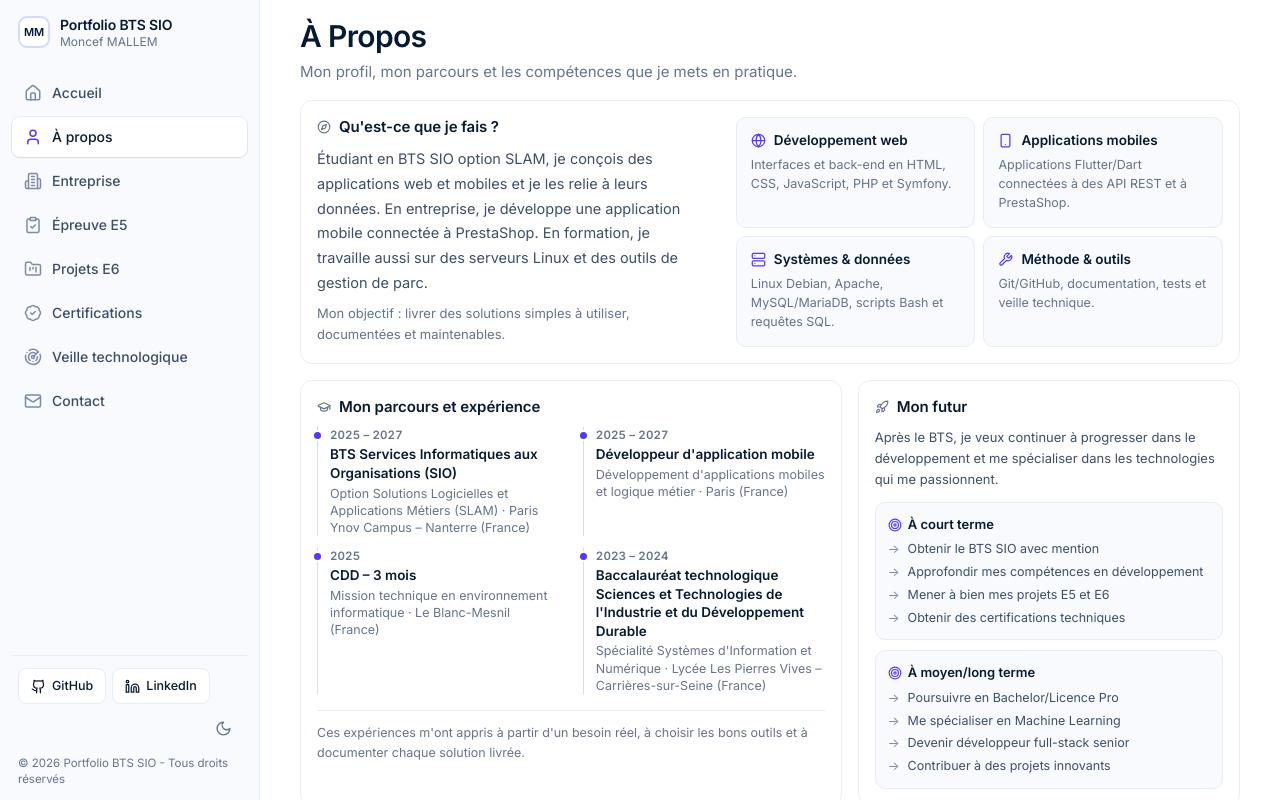
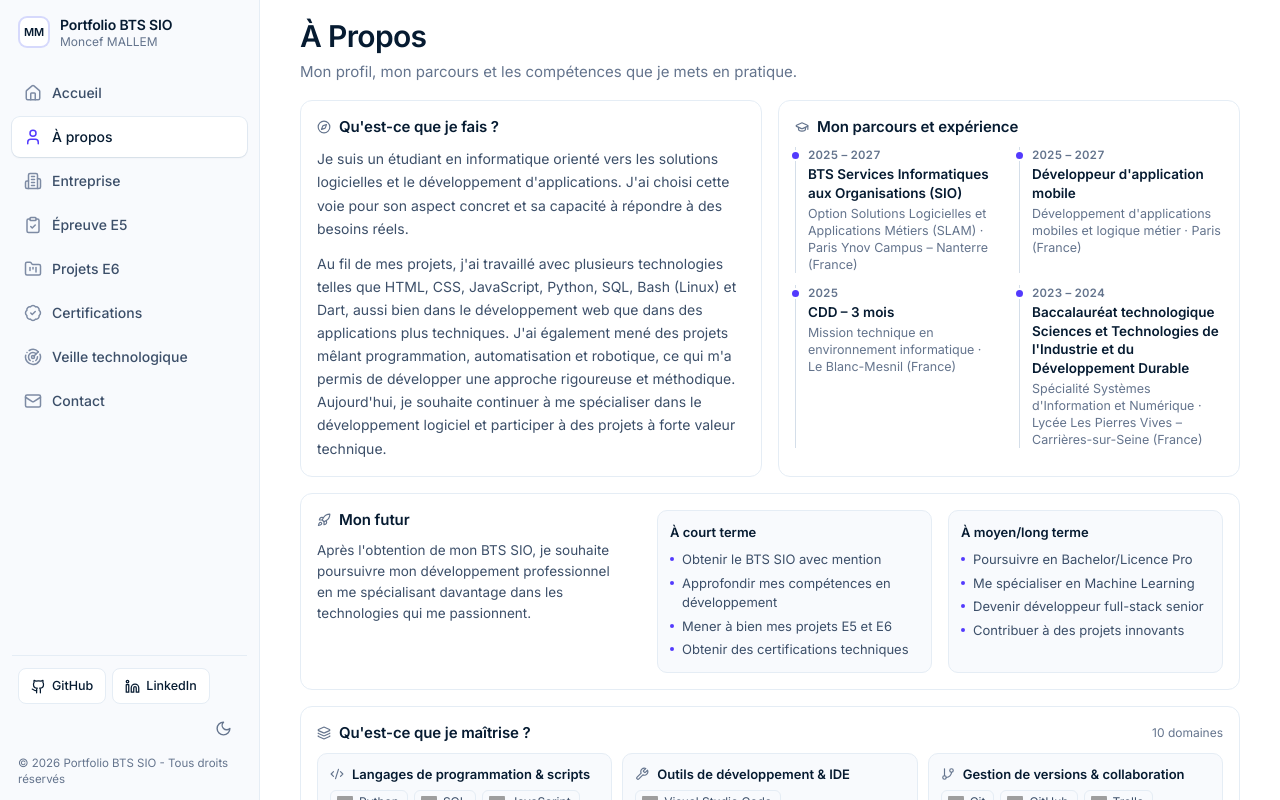
Before and after one commit to mcf78/portfolio-moncef-mallem, a React (Vite) app: page / in a window 1280 px wide. Both pictures are taken after a click on the button "À propos". Shown: the top 800 px of the page. Built offline with nearby package versions, Linux system fonts and the light colour scheme; grey boxes are pictures that could not be loaded.

Commit message:
APropos : restaure le texte d'origine et nettoie les objectifs
- Remet le contenu initial de Qu'est-ce que je fais ? sans les blocs ajoutes.
- Retire les icones de type logo dans A court terme et A moyen/long terme.
- Retablit la grille profil/parcours et la section Mon futur pleine largeur.

```diff
--- a/src/app/components/APropos.tsx
+++ b/src/app/components/APropos.tsx
@@ -10,7 +10,6 @@ import {
   Cpu,
   FileText,
   Rocket,
-  Target,
   Compass,
   GraduationCap,
   Layers,
@@ -153,68 +152,32 @@ export function APropos() {
     },
   ];
 
-  // Quatre domaines suffisent pour comprendre le profil en quelques secondes.
-  const domaines = [
-    {
-      icone: Globe,
-      titre: 'Développement web',
-      texte: 'Interfaces et back-end en HTML, CSS, JavaScript, PHP et Symfony.',
-    },
-    {
-      icone: Smartphone,
-      titre: 'Applications mobiles',
-      texte: 'Applications Flutter/Dart connectées à des API REST et à PrestaShop.',
-    },
-    {
-      icone: Server,
-      titre: 'Systèmes & données',
-      texte: 'Linux Debian, Apache, MySQL/MariaDB, scripts Bash et requêtes SQL.',
-    },
-    {
-      icone: Wrench,
-      titre: 'Méthode & outils',
-      texte: 'Git/GitHub, documentation, tests et veille technique.',
-    },
-  ];
-
   return (
     <div>
       <PageHeader title="À Propos" description="Mon profil, mon parcours et les compétences que je mets en pratique." />
 
       <div className="grid gap-4 lg:grid-cols-12">
         {/* Ce que je fais */}
-        <Card dense className="lg:col-span-12">
-          <div className="grid gap-5 lg:grid-cols-[minmax(0,1.05fr)_minmax(0,1.35fr)] lg:items-start lg:gap-10">
-            <div className="min-w-0">
+        <Card dense className="lg:col-span-6">
           <CardTitle icon={<Compass size={14} />}>Qu'est-ce que je fais ?</CardTitle>
-              <p className="max-w-[56ch] text-[14.5px] leading-[1.7] text-ink-2">
-                Étudiant en BTS SIO option SLAM, je conçois des applications web et mobiles et je les relie à leurs
-                données. En entreprise, je développe une application mobile connectée à PrestaShop. En formation, je
-                travaille aussi sur des serveurs Linux et des outils de gestion de parc.
+          <p className="text-[14px] leading-[1.65] text-ink-2">
+            Je suis un étudiant en informatique orienté vers les solutions logicielles et le développement
+            d'applications. J'ai choisi cette voie pour son aspect concret et sa capacité à répondre à des besoins
+            réels.
           </p>
-              <p className="mt-2 max-w-[56ch] text-[13px] leading-[1.6] text-ink-3">
-                Mon objectif : livrer des solutions simples à utiliser, documentées et maintenables.
+          <p className="mt-3 text-[14px] leading-[1.65] text-ink-2">
+            Au fil de mes projets, j'ai travaillé avec plusieurs technologies telles que HTML, CSS, JavaScript, Python,
+            SQL, Bash (Linux) et Dart, aussi bien dans le développement web que dans des applications plus techniques.
+            J'ai également mené des projets mêlant programmation, automatisation et robotique, ce qui m'a permis de
+            développer une approche rigoureuse et méthodique. Aujourd'hui, je souhaite continuer à me spécialiser dans
+            le développement logiciel et participer à des projets à forte valeur technique.
           </p>
-            </div>
-
-            <div className="grid gap-2 sm:grid-cols-2">
-              {domaines.map(({ icone: Icone, titre, texte }) => (
-                <div key={titre} className="rounded-[10px] border border-line bg-surface-2 p-3.5">
-                  <h3 className="flex items-center gap-2 text-[13.5px] leading-tight font-semibold text-ink">
-                    <Icone aria-hidden size={15} className="shrink-0 text-brand" />
-                    {titre}
-                  </h3>
-                  <p className="mt-1.5 text-[12.5px] leading-[1.55] text-ink-3">{texte}</p>
-                </div>
-              ))}
-            </div>
-          </div>
         </Card>
 
         {/* Mon parcours et expérience */}
-        <Card dense className="lg:col-span-7">
+        <Card dense className="lg:col-span-6">
           <CardTitle icon={<GraduationCap size={14} />}>Mon parcours et expérience</CardTitle>
-          <ol className="grid gap-x-6 gap-y-3 sm:grid-cols-2">
+          <ol className="grid gap-x-5 gap-y-3 sm:grid-cols-2">
             {parcours.map((etape) => (
               <li key={etape.titre} className="relative border-l border-line-strong pl-3">
                 <span aria-hidden className="absolute top-[5px] -left-[4px] size-[7px] rounded-full bg-brand ring-2 ring-surface" />
@@ -224,36 +187,33 @@ export function APropos() {
               </li>
             ))}
           </ol>
-          <p className="mt-4 border-t border-line pt-3 text-[12.5px] leading-[1.6] text-ink-3">
-            Ces expériences m'ont appris à partir d'un besoin réel, à choisir les bons outils et à documenter chaque
-            solution livrée.
-          </p>
         </Card>
 
         {/* Mon futur */}
-        <Card dense className="lg:col-span-5">
+        <Card dense className="lg:col-span-12">
+          <div className="flex flex-col gap-4 lg:flex-row lg:items-start lg:gap-8">
+            <div className="min-w-0 lg:w-[34%] lg:shrink-0">
               <CardTitle icon={<Rocket size={14} />}>Mon futur</CardTitle>
-          <p className="text-[13px] leading-[1.6] text-ink-2">
-            Après le BTS, je veux continuer à progresser dans le développement et me spécialiser dans les technologies
-            qui me passionnent.
+              <p className="text-[13.5px] leading-[1.55] text-ink-2">
+                Après l'obtention de mon BTS SIO, je souhaite poursuivre mon développement professionnel en me
+                spécialisant davantage dans les technologies qui me passionnent.
               </p>
-          <div className="mt-3 grid gap-2.5">
+            </div>
+            <div className="grid flex-1 gap-4 sm:grid-cols-2">
               {objectifs.map((groupe) => (
                 <div key={groupe.titre} className="rounded-[10px] border border-line bg-surface-2 p-3">
-                <h4 className="mb-1.5 flex items-center gap-1.5 text-[13px] font-semibold text-ink">
-                  <Target aria-hidden className="text-brand" size={14} />
-                  {groupe.titre}
-                </h4>
+                  <h4 className="mb-2 text-[13px] font-semibold text-ink">{groupe.titre}</h4>
                   <ul className="space-y-1">
                     {groupe.items.map((item) => (
-                    <li key={item} className="flex items-start gap-2 text-[12.5px] leading-[1.5] text-ink-2">
-                      <span aria-hidden className="text-ink-4">→</span>
+                      <li key={item} className="flex items-start gap-2 text-[13px] leading-[1.5] text-ink-2">
+                        <span aria-hidden className="mt-[7px] size-1 shrink-0 rounded-full bg-brand" />
                         <span>{item}</span>
                       </li>
                     ))}
                   </ul>
                 </div>
               ))}
+            </div>
           </div>
         </Card>
 
```
Lines whose indentation alone changed are shown as unchanged.
